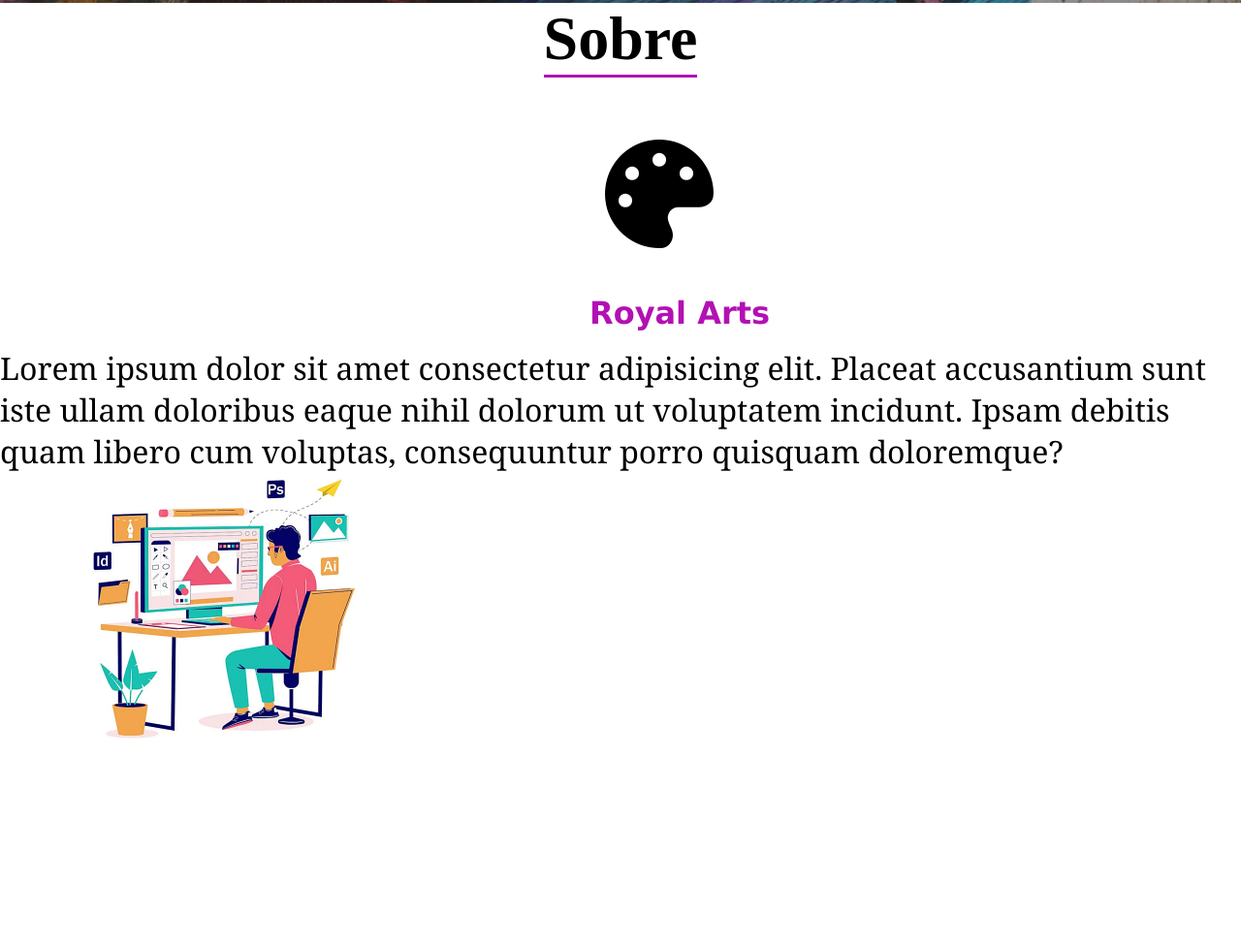
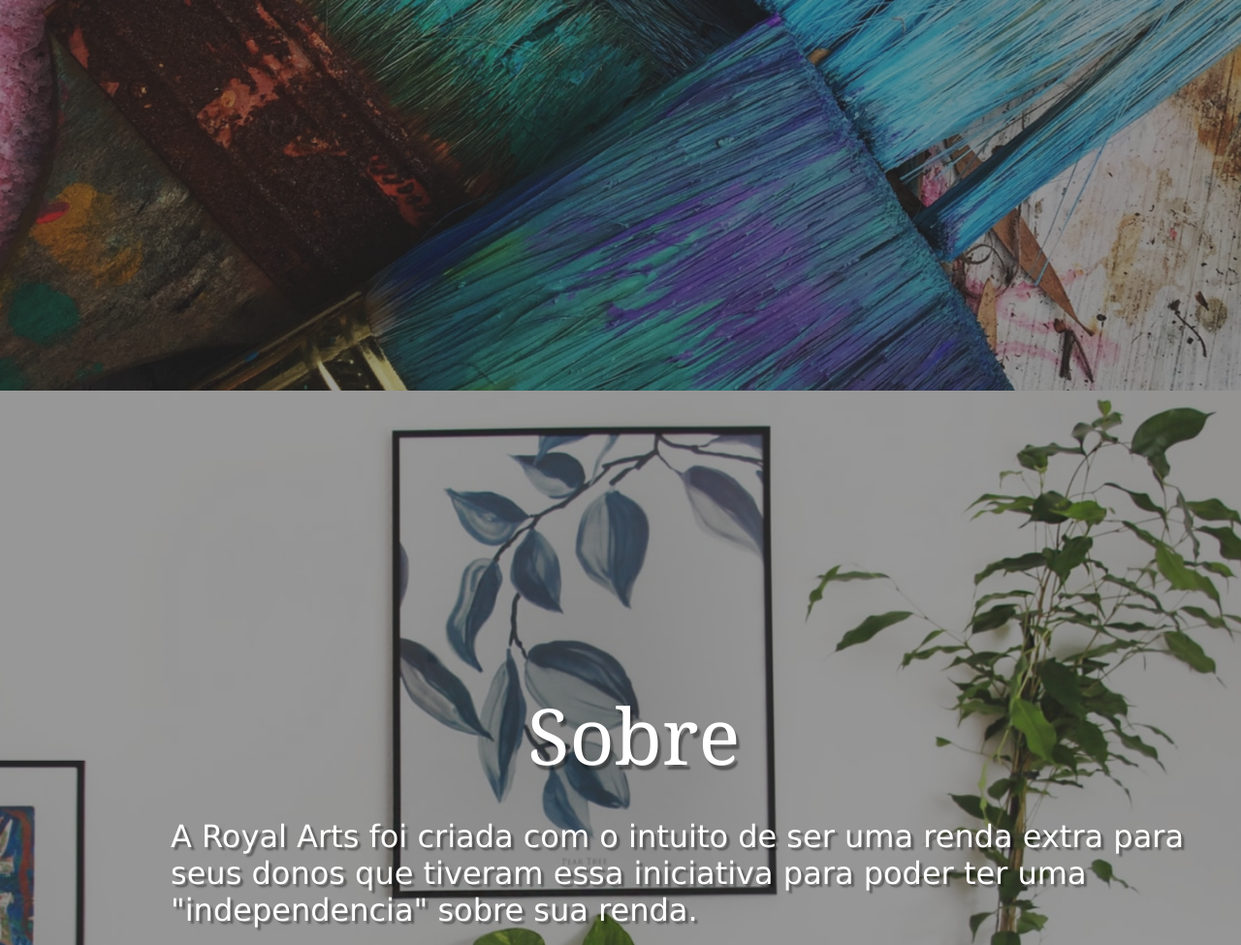
Before and after one commit to marcosjk109/Royal-Site, a plain HTML site: page index.html in a window 1280 px wide. Shown: the part 797-1772 px from the top of the page at 97% size. Before the commit the page ends 1574 px from the top, so only its background shows below. Drawn offline with Linux system fonts and the light colour scheme.

Commit message:
Update
Teste

```diff
--- a/CSS/style.css
+++ b/CSS/style.css
@@ -89,7 +89,7 @@
 
 header{
     width: 100%;
-    height: 100vh;
+    height: 150vh;
     overflow: hidden;
     position: relative;
 }
@@ -255,38 +255,56 @@ background-color: #a044ff;
     }
 }
 
-.sobre{
-    font-family: var(--font-primary);
-    font-size: 2rem;
-    color: #000;
+.decoration-img-wrapper{
+    width: 100%;
+    height: 100%;
+    overflow: hidden;
+    background-color: rgba(0,0,0,0.8);
 }
 
-.sessao-header{
-    display: flex;
-    align-items: center;
-    justify-content: center;
+.deigner-banner h1{
+    color: white;
+    font-size: 5em;
+    font-family: var(--font-primary);
+    font-weight: 200;
+    text-shadow: .2rem .3rem 2px rgba(0, 0, 0, 0.4);
+    margin-top: -15rem ;
+    margin-left: -2rem;
+    opacity: 0;
+    animation: moveBanner 1s 0.5s forwards;
 }
 
-.sessao-header h1{
-    font-family: var(--font-action);
-    font-size: 4rem;
-    color: #000;
-    border-bottom: solid 3px rgb(179, 17, 179);
-    margin-bottom: 2rem;
-    margin-left: 0rem;
+.deigner-banner p{
+    font-family: var(--font-secundary);
+    color: white;
+    font-size: 2rem;
+    text-shadow: .2rem .2rem 2px rgba(0, 0, 0, 0.4);
+    margin-left: -25rem;
+    margin-top: 2rem;
+    opacity: 0;
+    animation: moveBanner 1s 0.7s forwards;
 }
 
-h3{
-    font-family: var(--font-secundary);
-    font-size: 2rem;
-    color: rgb(179, 17, 179);
-    margin: 1rem;
-    margin-left: 38rem;
+.decoration-img-wrapper img{
+    width: 100%;
+    height: 100%;
+    object-fit: cover;
+    opacity: 0.5;
+    animation: zoom 25s;
 }
 
-.sobre-header i{
-    font-size: 7rem;
-    margin-left: 39rem;
-    margin-top: 2rem;
-    margin-bottom: 2rem;
+.deigner-banner{
+    position: absolute;
+    top: 45%;
+    left: 45%;
 }
+
+.deigner-banner img{
+        width: 420px;
+        top: 100px;
+        position: absolute;
+        left: -135px;
+        border-radius: 2rem;
+        opacity: 0;
+        animation: img 1s 0.8s forwards;
+}
--- a/index.html
+++ b/index.html
@@ -45,23 +45,31 @@
                     <a href="#"><i class="fab fa-whatsapp"></i></a>
                 </div>
             </aside>
-
-            <section class="sessao-sobre">
-                <div class="sessao-header">
+                    <header>
+                    <div class="decoration-img-wrapper">
+                        <img src="assets/Decoration.jpg" alt="">
+                    </div>
+                    <div class="deigner-banner">
+                    <img src="assets/Designer.png.png" alt="">
                     <h1>Sobre</h1>
+                    <p>A Royal Arts foi criada com o intuito de ser uma renda extra para seus donos que tiveram essa iniciativa para poder ter uma "independencia" sobre sua renda.</p>
+                    <aside class="sidebar">
+                        <nav>
+                            <ul class="menu">
+                                <li class="menu-item"><a href="#" class="menu-link">Inicio</a></li>
+                                <li class="menu-item"><a href="#" class="menu-link">Sobre</a></li>
+                                <li class="menu-item"><a href="#" class="menu-link">Serviços</a></li>
+                                <li class="menu-item"><a href="#" class="menu-link">Contato</a></li>
+                                <li class="menu-item"><a href="#" class="menu-link">Orçamento</a></li>
+                            </ul>
+                        </nav>
+                        <div class="social-midia">
+                            <a href="#"><i class="fab fa-instagram"></i></a>
+                            <a href="#"><i class="fab fa-whatsapp"></i></a>
+                        </div>
                 </div>
-                <div class="sobre">
-                    <div class="sobre">
-                        <div class="sobre-header">
-                            <i class="fa-solid fa-palette"></i>
-                            <h3>Royal Arts</h3>
-                        </div>
-                    </div>
-                    <div class="sobre-text">
-                        <p>Lorem ipsum dolor sit amet consectetur adipisicing elit. Placeat accusantium sunt iste ullam doloribus eaque nihil dolorum ut voluptatem incidunt. Ipsam debitis quam libero cum voluptas, consequuntur porro quisquam doloremque?</p>
-                    </div>
-                    <div class="sobre-img-warpper"></div>
-                    <img src="assets/Designer.png" alt="Imagem Sobre">
+                </div>
+            </header>
                 </div>
             </section>
         </div>
```
Also changed, not shown: assets/Decoration.jpg (added), assets/Designer.png.png (renamed from assets/Designer.png), 1 other file.
